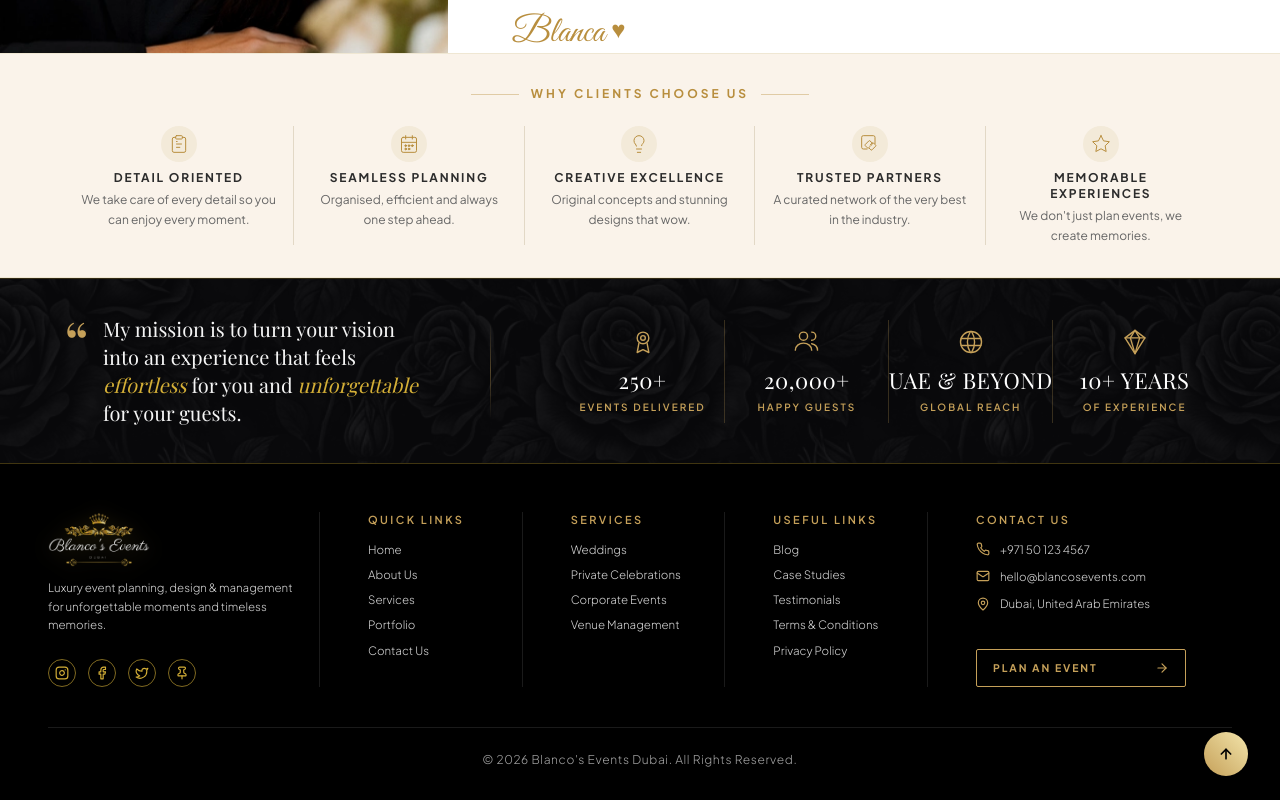
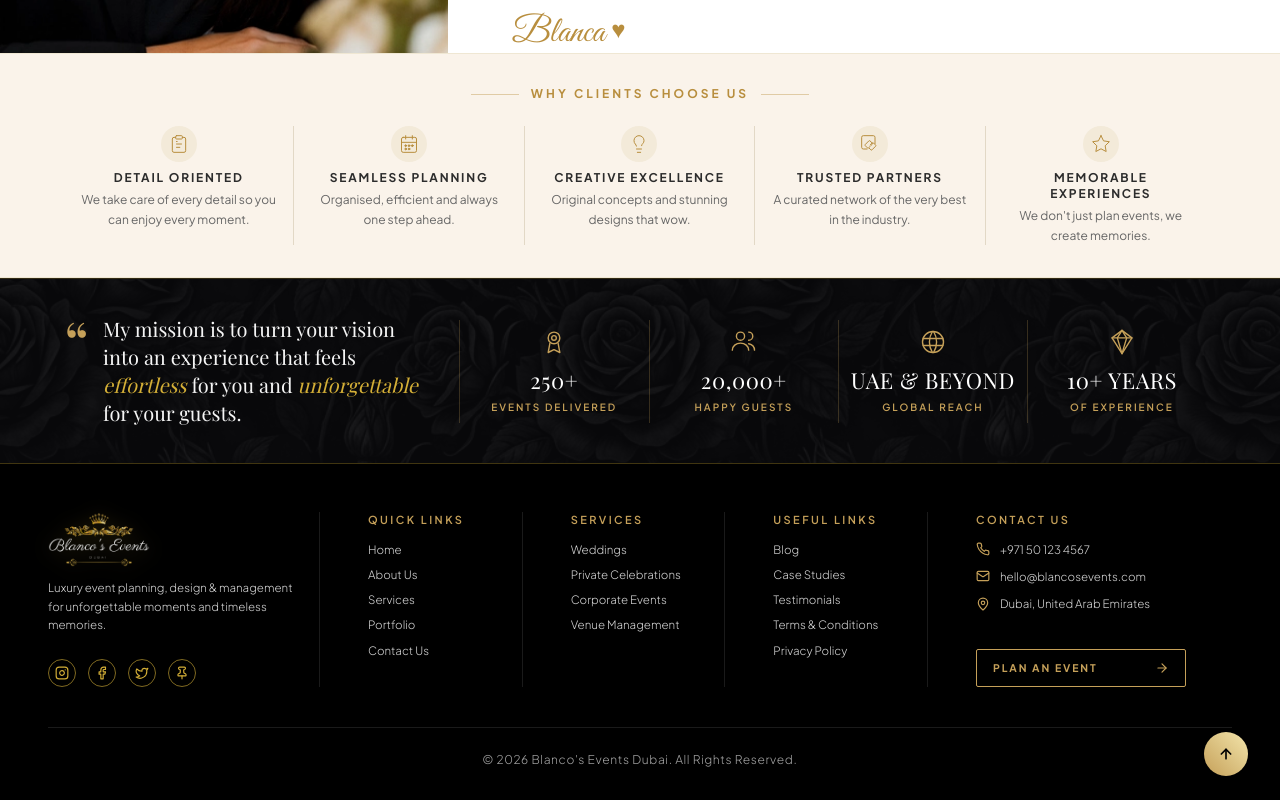
Before and after one commit to itfalcon176/blancosevents.com, a Next.js app: page /about in a window 1280 px wide. Shown: the part 761-1561 px from the top of the page. Built offline with nearby package versions, Linux system fonts and the light colour scheme; a web font is replaced by a local one.

Commit message:
feat: create AboutUsSection component with founder story and custom icons

```diff
--- a/src/components/AboutUsSection.tsx
+++ b/src/components/AboutUsSection.tsx
@@ -373,9 +373,9 @@ export const AboutUsSection: React.FC = () => {
           style={{ backgroundImage: "url('/dark-rose-bg.png')" }}
         />
 
-        <div className="relative w-full grid grid-cols-1 lg:grid-cols-12 gap-8 lg:gap-10 items-center">
+        <div className="relative w-full grid grid-cols-1 lg:grid-cols-12 gap-6 lg:gap-8 items-center">
           {/* Left Column: Quote (4 cols) */}
-          <div className="lg:col-span-4 flex items-start space-x-3.5">
+          <div className="lg:col-span-4 flex items-start space-x-3.5 pr-2">
             <span className="font-serif text-5xl md:text-6xl text-[#C5A059] leading-none select-none -mt-1">
               “
             </span>
@@ -386,13 +386,8 @@ export const AboutUsSection: React.FC = () => {
             </p>
           </div>
 
-          {/* Center Vertical Divider (1 col / hidden on mobile) */}
-          <div className="hidden lg:flex lg:col-span-1 justify-center h-24">
-            <div className="w-[1px] bg-gradient-to-b from-transparent via-[#C5A059]/40 to-transparent" />
-          </div>
-
-          {/* Right Column: 4 Stat Boxes (7 cols) */}
-          <div className="lg:col-span-7 grid grid-cols-2 sm:grid-cols-4 gap-0 text-center items-stretch divide-y sm:divide-y-0 sm:divide-x divide-[#C5A059]/25">
+          {/* Right Column: 4 Stat Boxes (8 cols) - 100% Equal Gaps for All Dividers */}
+          <div className="lg:col-span-8 grid grid-cols-2 sm:grid-cols-4 gap-0 text-center items-stretch divide-y sm:divide-y-0 sm:divide-x divide-[#C5A059]/25 sm:border-l border-[#C5A059]/25">
             {/* Stat 1 */}
             <div className="flex flex-col items-center justify-center space-y-1.5 px-3 lg:px-4 py-2">
               <div className="flex justify-center text-[#C5A059] mb-1">
```
